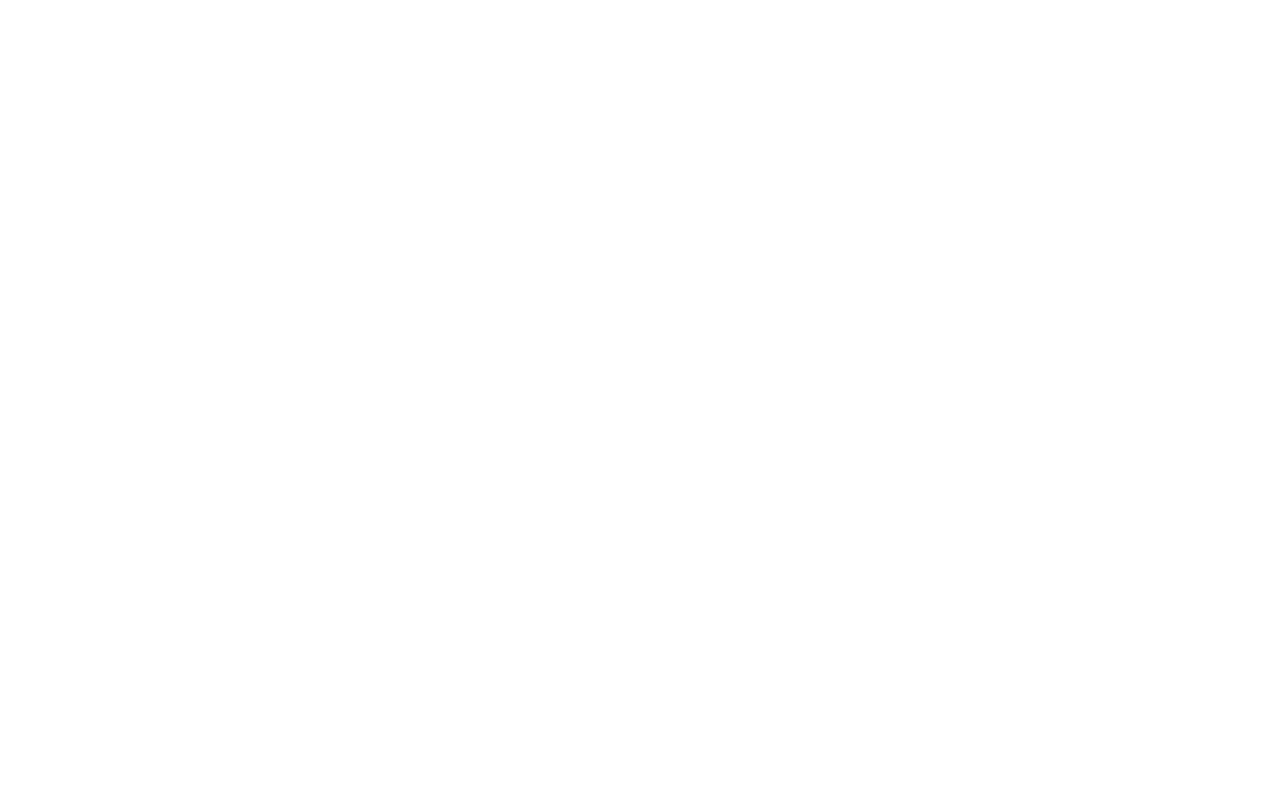
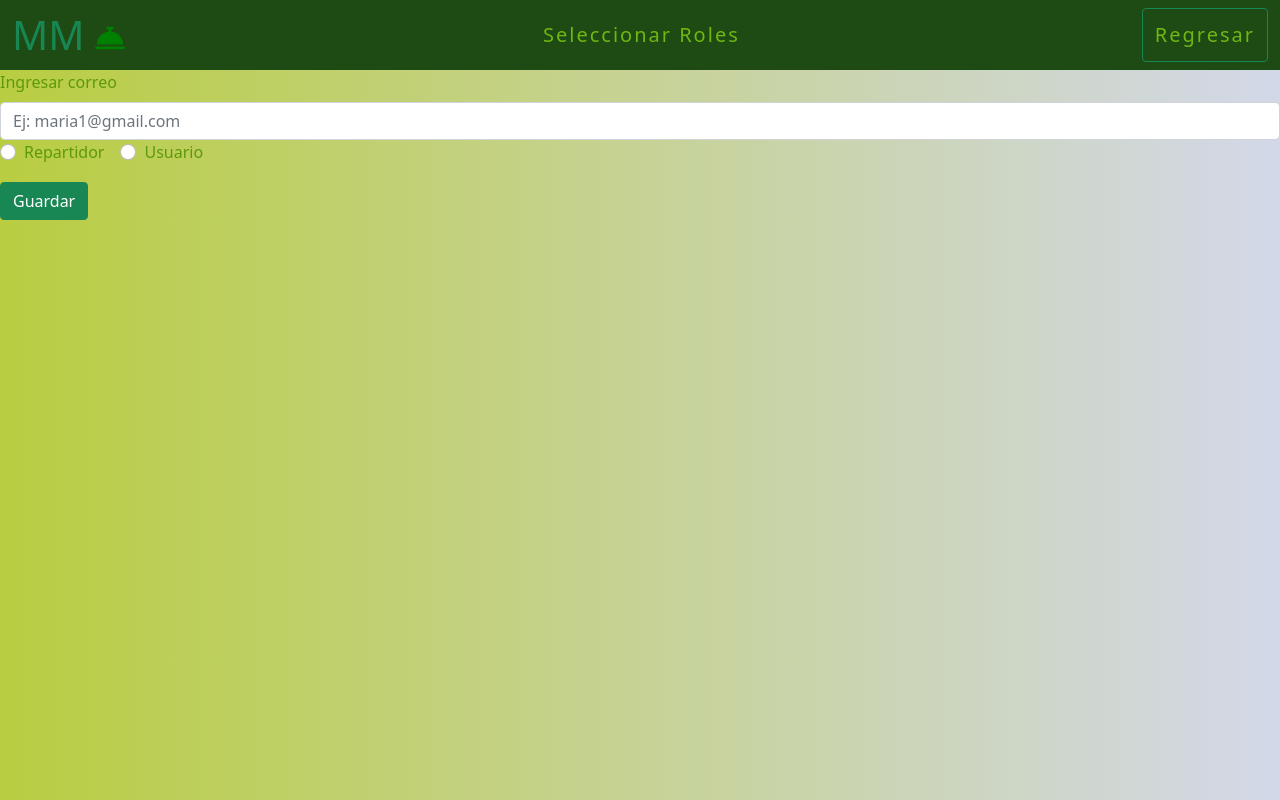
Before and after one commit to CMayorgaR/proyecto_final_4GA, a React (Create React App) app: page /roles in a window 1280 px wide. Before the commit this address had no page. Built offline with nearby package versions, Linux system fonts and the light colour scheme.

Commit message:
cambios1

```diff
--- a/src/App.js
+++ b/src/App.js
@@ -7,6 +7,8 @@
 import ResetPass from './Views/ResetPass';
 import CreateProfile from './Views/CreateProfile';
 import NewMenu from './Views/NewMenu';
+import  Roles from './Views/Roles';
+
 
 function App(){
   return (
@@ -19,6 +21,7 @@
         <Route path='/reset' element={<ResetPass />} />
         <Route path='/createProfile' element={<CreateProfile />} />
         <Route path="/new_menu" element={<NewMenu />} />
+        <Route path="/roles" element={<Roles />} />
       </Routes>
     </BrowserRouter>
   );
--- /dev/null
+++ b/src/Components/CreateRoles.js
@@ -0,0 +1,40 @@
+import Form from 'react-bootstrap/Form';
+import Button from 'react-bootstrap/Button';
+
+function CreateRoles() {
+    function saveRole(){
+        console.log('entrooooooooooo');
+    }
+    return (
+        <>
+            <Form onSubmit={saveRole}>
+                <Form.Group className="mb-3" controlId="formBasicEmail">
+                    <Form.Label>Ingresar correo</Form.Label>
+                    <Form.Control type="email" placeholder="Ej: maria1@gmail.com" required/>
+                    <Form.Check
+                        inline
+                        type='radio'
+                        id='default-radio'
+                        label='Repartidor'
+                        name='roles'
+                        id='repartidor'
+                    />
+                    <Form.Check
+                        inline
+                        type='radio'
+                        id='default-radio'
+                        label='Usuario'
+                        name='roles'
+                        id='usuario'
+                    />
+                </Form.Group>
+                <Button variant="success" type="submit">Guardar</Button>
+            </Form>
+        </>
+    );
+
+
+
+}
+
+export default CreateRoles;
--- /dev/null
+++ b/src/Views/Roles.js
@@ -0,0 +1,15 @@
+import CreateRoles from "../Components/CreateRoles";
+import Navbar from "../Components/Navbar";
+
+function Roles() {
+    return (
+        <>
+            <Navbar title="Seleccionar Roles" />
+            <CreateRoles />
+        </>
+    );
+
+}
+
+
+export default Roles;
```
